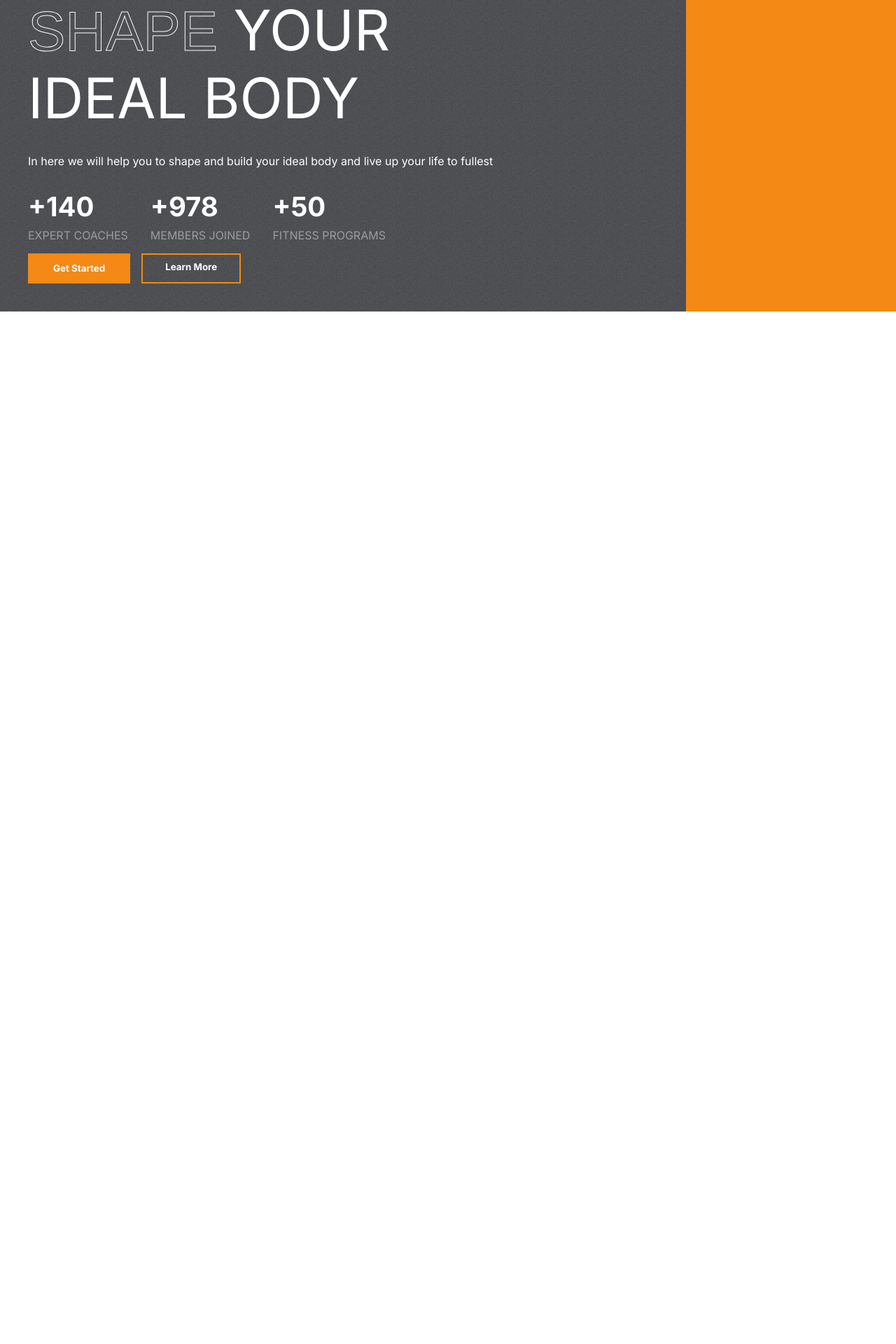
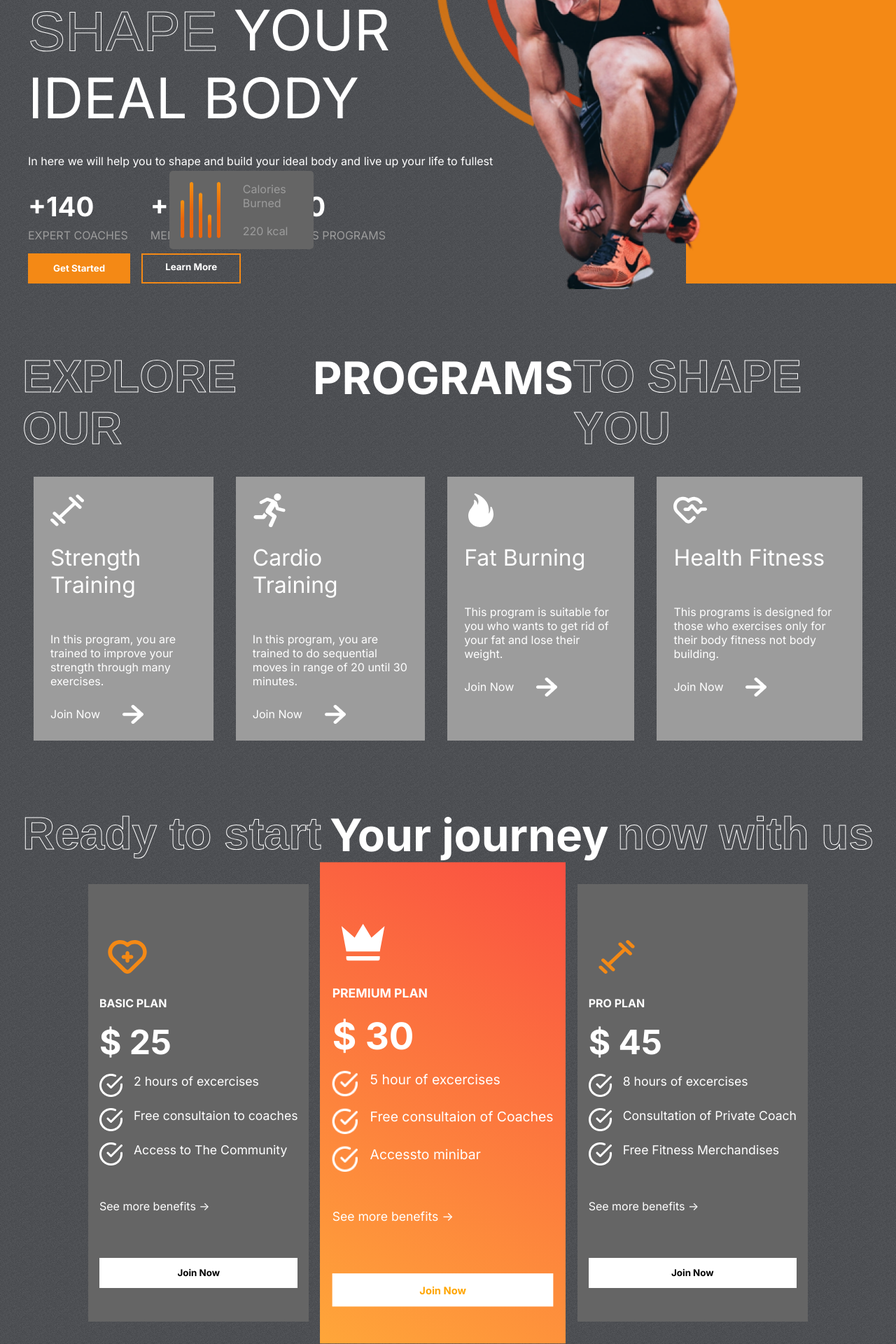
Before and after one commit to teamkotlin/FitnessClub, a React (Create React App) app: page / in a window 1280 px wide. Shown: the part 316-2236 px from the top of the page at 70% size. Before the commit the page ends 800 px from the top, so only its background shows below. Built offline with nearby package versions, Linux system fonts and the light colour scheme.

Commit message:
programs section

```diff
--- a/src/App.js
+++ b/src/App.js
@@ -1,10 +1,13 @@
 import './App.css';
 import Hero from './components/Hero';
-
+import Plans from './components/plans/Plans';
+import Programs from './components/programs/Programs';
 function App() {
   return (
     <div className="App">
           <Hero/>
+          <Programs/>
+          <Plans/>
     </div>
   );
 }
--- a/src/components/Hero.css
+++ b/src/components/Hero.css
@@ -3,8 +3,7 @@
     justify-content: space-between;
 }
 .left-h{
-    padding: 2.5rem;
-    padding-top: 1.5rem;
+    padding:1.5rem 2.5rem 0 2.5rem;
     flex: 3;
 
 }
@@ -112,3 +111,44 @@
     color: white;
     font-size: 1.5rem;
 }
+.hero-image{
+    width: 25rem;
+    position: absolute;
+    top: 10rem;
+    right: 12rem;
+}
+.hero-image-back{
+    width: 15rem;
+    position: absolute;
+    top: 5rem;
+    right: 26rem;
+    z-index: -1;
+}
+.calories{
+    width: fit-content;
+    background-color: var(--caloryCard);
+    display: flex;
+    padding: 1rem;
+    gap: 2rem;
+    border-radius: 5px;
+    color: white;
+    position: absolute;
+    top: 35rem;
+    right: 52rem;
+}
+.calories > img{
+    width: 5rem;
+    height: 5rem;
+}
+.calories > div{
+    display: flex;
+    flex-direction: column;
+    justify-content: space-between;
+    width: fit-content;
+}
+.calories > div:nth-of-type(1){
+    color: var(--gray);
+}
+.calories > div:nth-of-type(2){
+    color: white;
+}
--- a/src/components/Hero.jsx
+++ b/src/components/Hero.jsx
@@ -38,6 +38,15 @@ const Hero = () => {
           <img src={Heart} alt="" />
           <span>Heart Rate</span><span>160 bpm</span>
         </div>
+        <img src={HeroImage} alt="" className="hero-image" />
+        <img src={HeroImageBack} alt="" className="hero-image-back" />
+        <div className="calories">
+          <img src={Calories} alt="" />
+          <div>
+            <span>Calories Burned</span>
+            <span>220 kcal</span>
+          </div>
+        </div>
       </div>
     </div>
   )
--- /dev/null
+++ b/src/components/plans/Plans.css
@@ -0,0 +1,86 @@
+.plans{
+    display: flex;
+    flex-direction: column;
+    padding: 0rem 2rem 2rem 2rem;
+}
+.plans-header{
+    display: flex;
+    justify-content: space-between;
+    font-size: 4rem;
+    font-weight: bold;
+    color: white;
+}
+.plans-cards{
+    display: flex;
+    justify-content: center;
+    align-items: center;
+    gap: 1rem;
+    padding-top: 2rem;
+
+}
+.plans-cards > div:nth-child(2){
+    background: var(--planCard);
+    transform: scale(1.1);
+    margin: 0rem 1rem ;
+}
+
+.plan{
+    display: flex;
+    flex-direction: column;
+    padding: 1rem;
+    background :var(--caloryCard);
+    padding-top: 5rem;
+    padding-bottom: 3rem;
+}
+
+.plan >:nth-child(1){
+    width: 5rem;
+    height: 3rem;
+    fill: var(--orange);
+    padding-bottom: 1rem;
+}
+.plan > :nth-child(2){
+    color: white;
+    font-size: 1rem;
+    font-weight: bold;
+    padding-top: 1rem;
+    padding-bottom: 1rem;
+}
+.plan > :nth-child(3){
+    color: white;
+    font-size: 3rem;
+    font-weight: bold;
+}
+.features{
+    color: white;
+    font-size: 1.1rem;
+    display: flex;
+    gap: 1rem;
+    flex-direction: column;
+    padding-top: 1rem;
+    padding-bottom: 1rem;
+}
+.feature{
+    display: flex;
+    gap: 1rem;
+}
+.plan >:nth-child(5){
+    color: white;
+    font-size: 1rem;
+    padding-top: 2rem;
+}
+.plan > button{
+    color: black;
+    background-color: white;
+    margin-top: 4rem;
+    transition: 300ms all;
+}
+.plans-cards >:nth-child(2) > button{
+    color: orange;
+}
+.plans-cards >:nth-child(2) > svg{
+    fill: white;
+}
+.plan > button:hover{
+    transform: scale(1.05);
+}
--- /dev/null
+++ b/src/components/plans/Plans.jsx
@@ -0,0 +1,36 @@
+import React from 'react'
+import './Plans.css'
+import WhiteTick from'../../assets/whiteTick.png'
+import {plansData} from '../../data/plansData'
+const Plans = () => {
+  return (
+    <div className='plans'>
+      <div className="plans-header">
+        <span className='stroke-text'>Ready to start</span>
+        <span>Your journey</span>
+        <span className='stroke-text'>now with us</span>
+      </div>
+      <div className="plans-cards">
+        {plansData.map((plan)=>(
+            <div className='plan'>
+                {plan.icon}
+                <span>{plan.name}</span>
+                <span>$ {plan.price}</span>
+                <div className="features">
+                    {plan.features.map((feature,i)=>(
+                        <div className="feature">
+                            <img src={WhiteTick} alt="" />
+                            <span>{feature}</span>
+                        </div>
+                    ))}
+                </div>
+                <span>See more benefits -></span>
+                <button className='btn'>Join Now</button>
+            </div>
+        ))}
+      </div>
+    </div>
+  )
+}
+
+export default Plans
--- /dev/null
+++ b/src/components/programs/Programs.css
@@ -0,0 +1,51 @@
+.programs{
+    display: flex;
+    flex-direction: column;
+    gap: 2rem;
+    padding: 0rem 2rem;
+}
+.programs>div:nth-of-type(1){
+    display: flex;
+    justify-content: space-between;
+    font-size: 4rem;
+    font-weight: bold;
+    text-transform: uppercase;
+    color: white;
+}
+.program-categories{
+    display: flex;
+    justify-content: space-between;
+    color: white;
+
+}
+.program{
+    display: flex;
+    flex-direction: column;
+    background-color: var(--gray);
+    padding: 1.5rem;
+    margin: 0rem 1rem;
+    transition: 300ms all;
+}
+.program:hover{
+    background: var(--planCard);
+    cursor: pointer;
+}
+
+.program>:nth-child(1){
+    width: 3rem;
+    height: 3rem;
+    fill: white;
+}
+.program>:nth-child(2){
+    font-size: 2rem;
+    padding: 1.5rem 0rem ;
+}
+.program>:nth-child(3){
+
+    padding: 1.5rem 0rem ;
+}
+.join-now{
+    display: flex;
+    align-items: center;
+    gap: 2rem;
+}
--- /dev/null
+++ b/src/components/programs/Programs.jsx
@@ -0,0 +1,28 @@
+import React from 'react'
+import './Programs.css'
+import RightArrow from '../../assets/rightArrow.png'
+import {programsData} from '../../data/programsData'
+const Programs = () => {
+  return (
+    <div className='programs'>
+      <div>
+        <span className='stroke-text'>explore our</span>
+        <span>programs</span>
+        <span className='stroke-text'>to shape you</span>
+        </div>
+        <div className='program-categories'>
+            {programsData.map((program)=>(<div className='program'>
+                {program.image}
+                <span>{program.heading}</span>
+                <span>{program.details}</span>
+                <div className='join-now'>
+                    <span>Join Now</span>
+                    <img src={RightArrow} alt="" />
+                </div>
+            </div>))}
+        </div>
+    </div>
+  )
+}
+
+export default Programs
```
